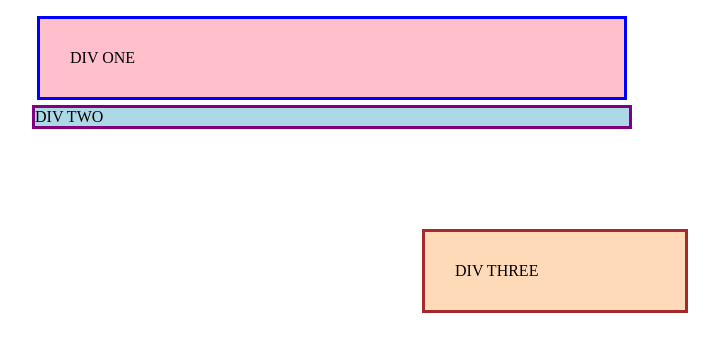
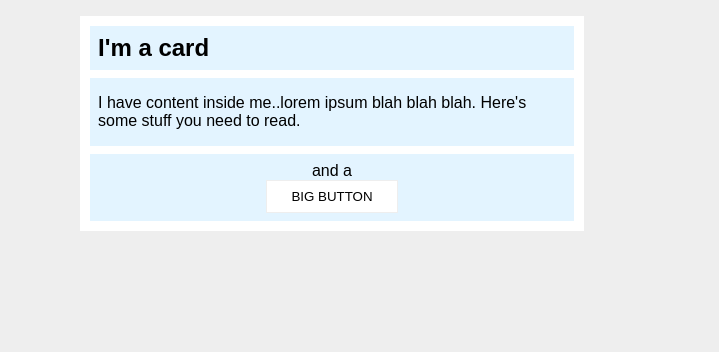
Before and after one commit to IgnorantAI/odin-recipes, a plain HTML site: page Exercises/pages/margin and padding 2/margin and padding.html in a window 1280 px wide. Shown: the whole page, without its empty margins (308-1027 px from the left). Drawn offline with Linux system fonts and the light colour scheme.

Commit message:
i hate margins and paddings

```diff
--- a/Exercises/pages/margin and padding 2/margin and padding.html
+++ b/Exercises/pages/margin and padding 2/margin and padding.html
@@ -4,19 +4,14 @@
     <meta charset="UTF-8">
     <meta http-equiv="X-UA-Compatible" content="IE=edge">
     <meta name="viewport" content="width=device-width, initial-scale=1.0">
-    <title>Margin and Padding exercise</title>
+    <title>Margin and Padding exercise 2</title>
     <link rel="stylesheet" href="styles.css">
   </head>
   <body>
-
-    <div class="one">
-      DIV ONE
-    </div>
-    <div class="two">
-      DIV TWO
-    </div>
-    <div class="three">
-      DIV THREE
+    <div class="card">
+      <h1 class="title">I'm a card</h1>
+      <div class="content">I have content inside me..lorem ipsum blah blah blah. Here's some stuff you need to read.</div>
+      <div class="button-container">and a <button>BIG BUTTON</button></div>
     </div>
   </body>
 </html>
--- a/Exercises/pages/margin and padding 2/styles.css
+++ b/Exercises/pages/margin and padding 2/styles.css
@@ -1,26 +1,44 @@
 body {
-    max-width: 600px;
-    margin: 1em auto;
-  }
+  background: #eee;
+  font-family: sans-serif;
+}
 
-  .one {
-    background: pink;
-    border: 3px solid blue;
-    /* CHANGE ME */
-    padding: 30px;
-    margin: 5px;
-  }
+.card {
+  width: 500px;
+  background: #ffffff;
+  margin: 16px auto;
+  padding: 2px;
 
-  .two {
-    background: lightblue;
-    border: 3px solid purple;
-    margin-bottom: 100px;
-  }
+}
 
-  .three {
-    background: peachpuff;
-    border: 3px solid brown;
-    width: 200px;
-    padding: 30px;
-    margin-left: 65%;
-  }
+.title {
+  background: #e3f4ff;
+  font-size: 24px;
+  padding: 8px;
+  margin: 8px;
+}
+
+.content {
+  background: #e3f4ff;
+  padding: 8px;
+  padding-top: 16px;
+  padding-bottom: 16px;
+  margin: 8px;
+  font-weight:400;
+}
+
+.button-container {
+  background: #e3f4ff;
+  text-align: center;
+  padding: 8px;
+  margin: 8px;
+}
+
+button {
+  background: white;
+  display: block;
+  margin: auto;
+  border: 1px solid #eee;
+  padding: 8px 24px;
+
+}
```
